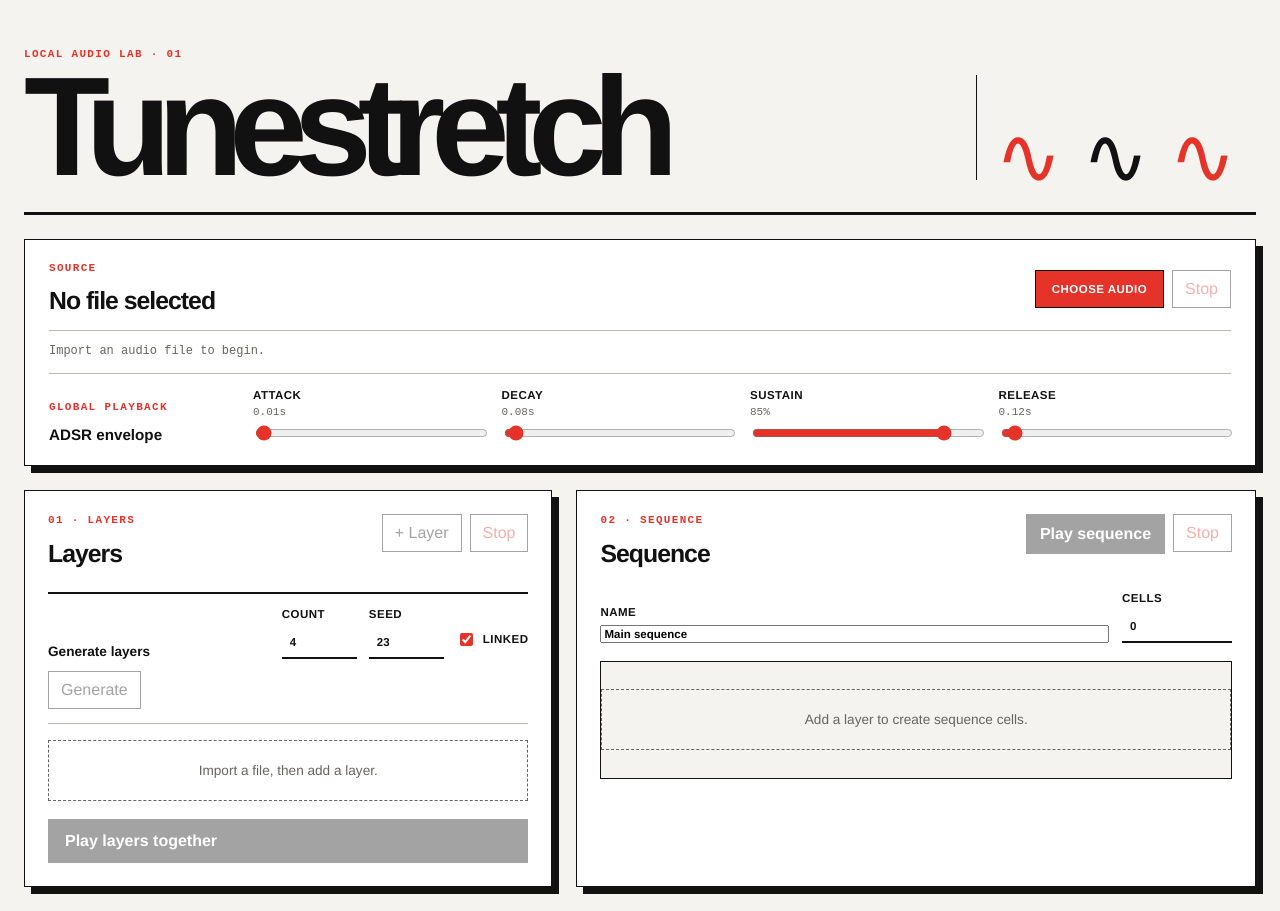
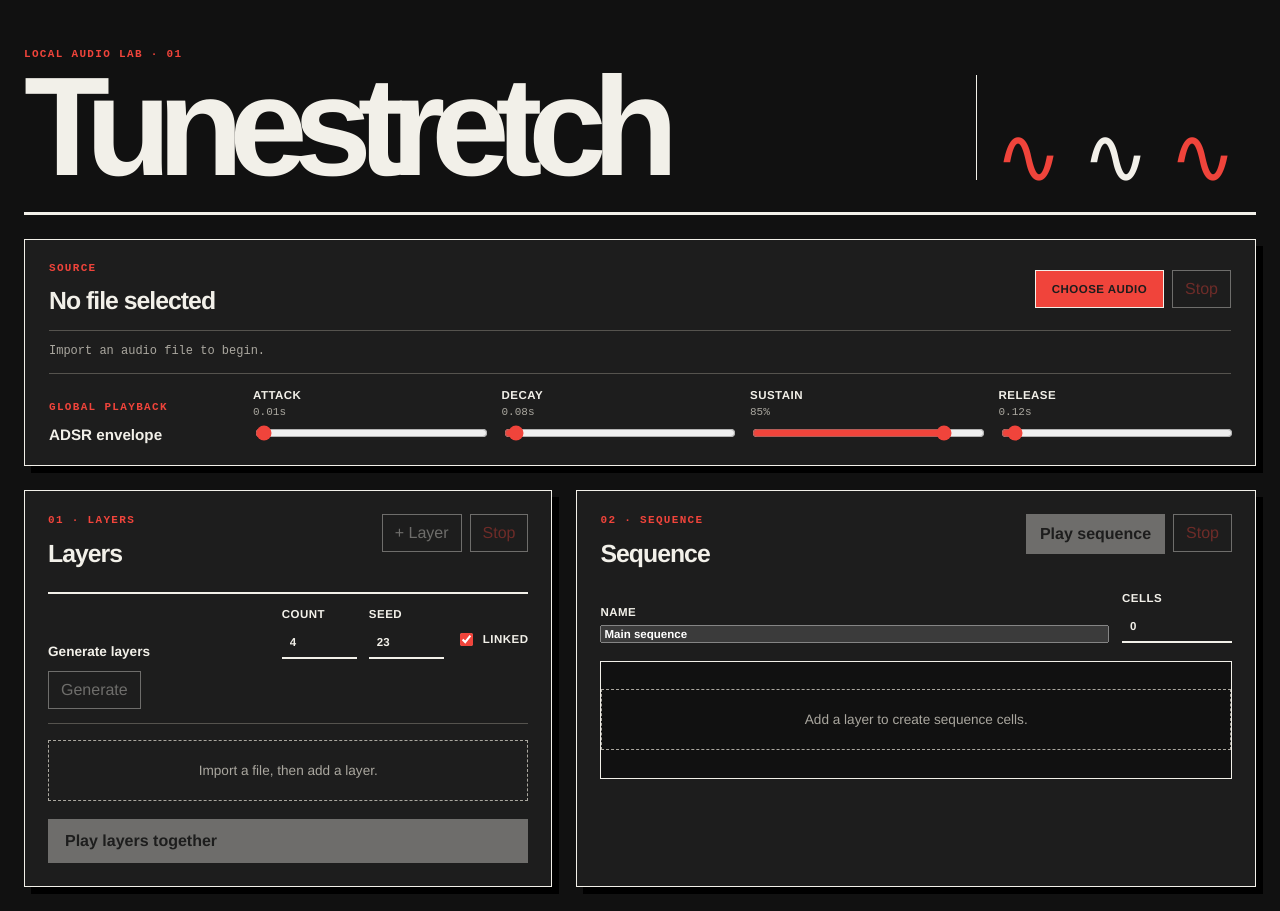
Before and after one commit to epleaner/souunnds, a React (Vite) app: page / in a window 1280 px wide. Built offline with nearby package versions, Linux system fonts and the light colour scheme.

Commit message:
feat: switch interface to dark mode

```diff
--- a/src/web/styles.css
+++ b/src/web/styles.css
@@ -1,16 +1,16 @@
 :root {
-  color-scheme: light;
+  color-scheme: dark;
   font-family: Helvetica Neue, Helvetica, Arial, sans-serif;
-  color: #111111;
-  background: #f4f3ef;
+  color: #f2f0e9;
+  background: #111111;
   font-synthesis: none;
-  --paper: #f4f3ef;
-  --white: #ffffff;
-  --ink: #111111;
-  --muted: #66645f;
-  --line: #bdbbb4;
-  --red: #e6332a;
-  --blue: #1746d1;
+  --paper: #111111;
+  --white: #1d1d1d;
+  --ink: #f2f0e9;
+  --muted: #aaa79f;
+  --line: #55534e;
+  --red: #f0443b;
+  --blue: #7594ff;
 }
 
 * { box-sizing: border-box; }
@@ -26,7 +26,7 @@ button:focus-visible, input:focus-visible, select:focus-visible { outline: 3px s
 h1 { margin: 0; font-size: clamp(4rem, 11vw, 10rem); letter-spacing: -.1em; line-height: .76; font-weight: 700; }
 .hero-mark { display: grid; grid-template-columns: repeat(3, 1fr); align-items: end; height: 105px; border-left: 1px solid var(--ink); padding-left: 18px; color: var(--red); font-size: 5rem; line-height: .58; }.hero-mark span:nth-child(2) { color: var(--ink); }.hero-mark span:nth-child(3) { color: var(--red); }
 
-.panel { border: 1px solid var(--ink); background: var(--white); box-shadow: 7px 7px 0 var(--ink); }
+.panel { border: 1px solid var(--ink); background: var(--white); box-shadow: 7px 7px 0 #000000; }
 .import-card { display: grid; grid-template-columns: 1fr auto; align-items: center; gap: 15px 25px; padding: 22px 24px; margin-top: 24px; }
 h2 { margin: 0; font-size: 1.55rem; letter-spacing: -.04em; font-weight: 700; }.status { grid-column: 1 / -1; padding-top: 13px; border-top: 1px solid var(--line); color: var(--muted); font: 12px 'Courier New', monospace; }
 .global-playback-controls { grid-column: 1 / -1; display: grid; grid-template-columns: 180px minmax(0, 1fr); gap: 24px; align-items: end; padding-top: 15px; border-top: 1px solid var(--line); }.global-playback-controls h3 { margin: 0; font-size: .95rem; }.adsr-grid { display: grid; grid-template-columns: repeat(4, minmax(0, 1fr)); gap: 16px; }.adsr-grid label { gap: 5px; }.adsr-grid output { color: var(--muted); font: 11px 'Courier New', monospace; font-weight: 400; letter-spacing: 0; text-transform: none; }.adsr-grid input[type='range'] { width: 100%; padding: 0; accent-color: var(--red); }
```
Also changed, not shown: 1 other file (tests, documents, lock files or other folders).
